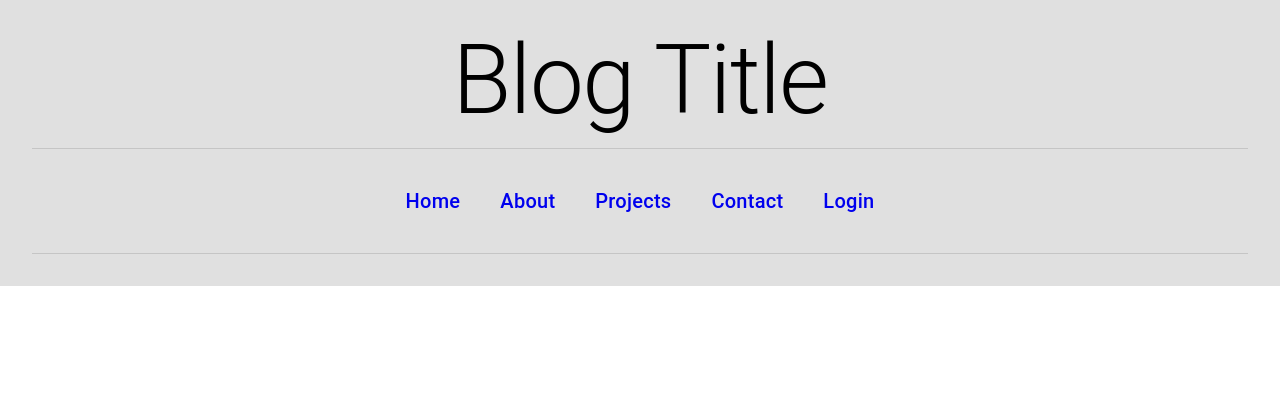
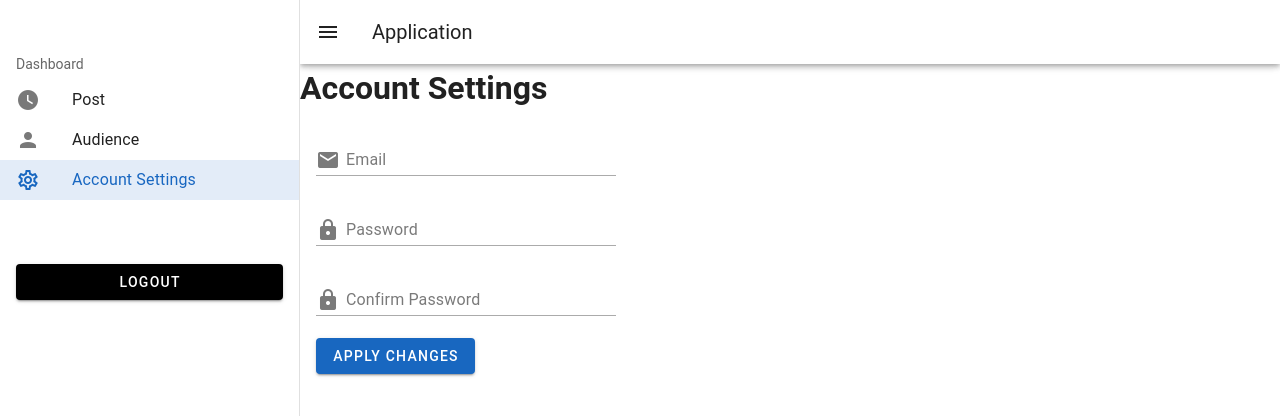
Before and after one commit to devrb2202/blogpost, a Nuxt app: page /login/directory/settings in a window 1280 px wide. Shown: the top 416 px of the page. Built offline with nearby package versions, Linux system fonts and the light colour scheme; no server answers.

Commit message:
Update pages

```diff
--- /dev/null
+++ b/components/Card/Item.vue
@@ -0,0 +1,31 @@
+<template>
+    <v-card width="300" class="ma-5">
+        <v-card-title>{{ title }}</v-card-title>
+        <v-card-subtitle>{{ subtitle }}</v-card-subtitle>
+        <v-card-text class="text-truncate">{{ content }}</v-card-text>
+        <v-card-text>
+            <v-img
+                :width="200"
+                aspect-ratio="16/9"
+                cover
+                :src="source"
+            >
+            </v-img>
+        </v-card-text>
+        <v-card-text>
+            <slot name="button"></slot>
+        </v-card-text>
+    </v-card>
+
+</template>
+
+
+<script setup>
+defineProps({
+    title: String,
+    subtitle: String,
+    content: String,
+    source: String
+})
+
+</script>
--- /dev/null
+++ b/components/Menu/SideNav.vue
@@ -0,0 +1,35 @@
+<template>
+    <div class="mt-10">
+        <v-list density="compact">
+        <v-list-subheader>Dashboard</v-list-subheader>
+
+        <v-list-item
+            v-for="(item, i) in items"
+            :key="i"
+            :value="item"
+            color="primary"
+            :to="item.to"
+        >
+            <template v-slot:prepend>
+                <v-icon :icon="item.icon"></v-icon>
+            </template>
+
+            <v-list-item-title v-text="item.text"></v-list-item-title>
+        </v-list-item>
+        </v-list>
+        <v-container class="mt-10">
+            <slot name="logout"></slot>
+        </v-container>
+    </div>
+</template>
+<script>
+  export default {
+    data: () => ({
+      items: [
+        { text: 'Post', icon: 'mdi-clock' , to: '/login/directory/posts'},
+        { text: 'Audience', icon: 'mdi-account', to: '/login/directory/audience' },
+        { text: 'Account Settings', icon: 'mdi-cog-outline', to: '/login/directory/settings' },
+      ],
+    }),
+  }
+</script>
--- a/layouts/dashboard.vue
+++ b/layouts/dashboard.vue
@@ -1,7 +1,12 @@
 <template>
   <v-app id="inspire">
-    <v-navigation-drawer v-model="drawer">
+    <v-navigation-drawer v-model="drawer" width="300">
       <!--  -->
+      <MenuSideNav>
+        <template #logout>
+            <v-btn color="black" @click="logout" block>logout</v-btn>
+        </template>
+      </MenuSideNav>
 
     </v-navigation-drawer>
 
@@ -22,4 +27,19 @@
 const drawer = ref(null)
 
 
+const user = useSupabaseUser()
+const supabase = useSupabaseClient()
+
+
+async function logout() {
+    const { error } = await supabase.auth.signOut()
+
+    if(error){
+        alert(error)
+    }
+    else{
+        navigateTo('/login')
+    }
+}
+
 </script>
--- a/layouts/default.vue
+++ b/layouts/default.vue
@@ -4,7 +4,9 @@
             <h1 class="text-h1 mb-5">Blog Title</h1>
             <v-divider></v-divider>
             <v-container class="pa-4 d-flex justify-center">
-                <MenuDropdown :route="route"/>
+                <MenuDropdown :route="route" />
+
+                <TextLink  title=""/>
                 <v-col cols="12">
                     <v-row class="justify-center">
                         <TextLink v-for="(x, index) in route"
@@ -48,8 +50,10 @@ const route = ref([
     {to: '/about', title: 'About'},
     {to: '/projects', title: 'Projects'},
     {to: '/contact', title: 'Contact'},
-    // {to: '/login', title: 'Login'},
+    // {to: '/login/directory', title: 'Back to Dashboard'},
 ])
 
 
+
+
 </script>
--- a/pages/login/directory/index.vue
+++ b/pages/login/directory/index.vue
@@ -1,7 +1,7 @@
 <template>
     <h1>Admin Dashboard</h1>
     <p>Email: {{ user.email }}</p>
-    <v-btn color="black" @click="logout">logout</v-btn>
+
 </template>
 
 
@@ -11,17 +11,6 @@ const user = useSupabaseUser()
 const supabase = useSupabaseClient()
 
 
-async function logout() {
-    const { error } = await supabase.auth.signOut()
-
-    if(error){
-        alert(error)
-    }
-    else{
-        navigateTo('/login')
-    }
-}
-
 definePageMeta({
     layout: 'dashboard',
     middleware: ["auth"]
--- /dev/null
+++ b/pages/login/directory/posts/index.vue
@@ -0,0 +1,48 @@
+<template>
+    <v-container>
+            <v-col cols="12" sm="12">
+                 <h1 class="text-h3 text-center mb-10">Items</h1>
+                <v-row class="justify-center">
+                     <CardItem v-for="(item) in store"
+                        :key="item"
+                        :title="item.item"
+                        :subtitle="item.uuid"
+                        :content="item.description"
+                        :source="item.image"
+                    >
+                    <template #button>
+                        <v-btn>Add to Cart</v-btn>
+                    </template>
+                    </CardItem>
+
+                </v-row>
+            </v-col>
+            <v-btn color="green" @click="loadData">Load Data</v-btn>
+    </v-container>
+</template>
+
+
+<script setup>
+
+const supabase = useSupabaseClient()
+const store = ref([])
+const isError = ref('')
+
+async function loadData() {
+    const { data, error } = await supabase
+  .from('jojotech')
+  .select('*')
+    if(error){
+        console.log(error)
+        isError.value = error.message
+    }
+    else {
+        store.value = data
+    }
+}
+
+definePageMeta({
+    layout: 'dashboard'
+})
+
+</script>
--- /dev/null
+++ b/pages/login/directory/settings/index.vue
@@ -0,0 +1,54 @@
+<template>
+    <h1>Account Settings</h1>
+    <v-container>
+        <v-row>
+            <v-col cols="4">
+                 <AuthForm :model="userAuth" />
+                 <AuthButton title="Apply Changes" @click="changePass"/>
+            </v-col>
+        </v-row>
+    </v-container>
+
+</template>
+
+
+<script setup>
+
+const supabase = useSupabaseClient()
+const user = useSupabaseUser()
+const loading = ref(false)
+const email = ref('')
+const password = ref('')
+const confirmPassword = ref('')
+const logger = ref('')
+const isInvalid = ref(false)
+
+const userAuth = ref([
+    {label: 'Email', placeholder: 'Enter your email', icon: 'mdi-email', type: 'text', model: email},
+    {label: 'Password',placeholder: 'Enter your password', icon: 'mdi-lock', type: 'password', model: password},
+    {label: 'Confirm Password',placeholder: 'Confirm your password', icon: 'mdi-lock', type: 'password', model: confirmPassword},
+])
+
+
+async function changePass() {
+    const { data: user, error } = await supabase.auth.admin.updateUserById(
+    user.updateUserById,
+    { password: password.value }
+
+    )
+    if(error){
+        console.log(error)
+    }
+    else{
+        logger.value = user
+    }
+}
+
+
+
+definePageMeta({
+    layout: 'dashboard',
+
+})
+
+</script>
```
